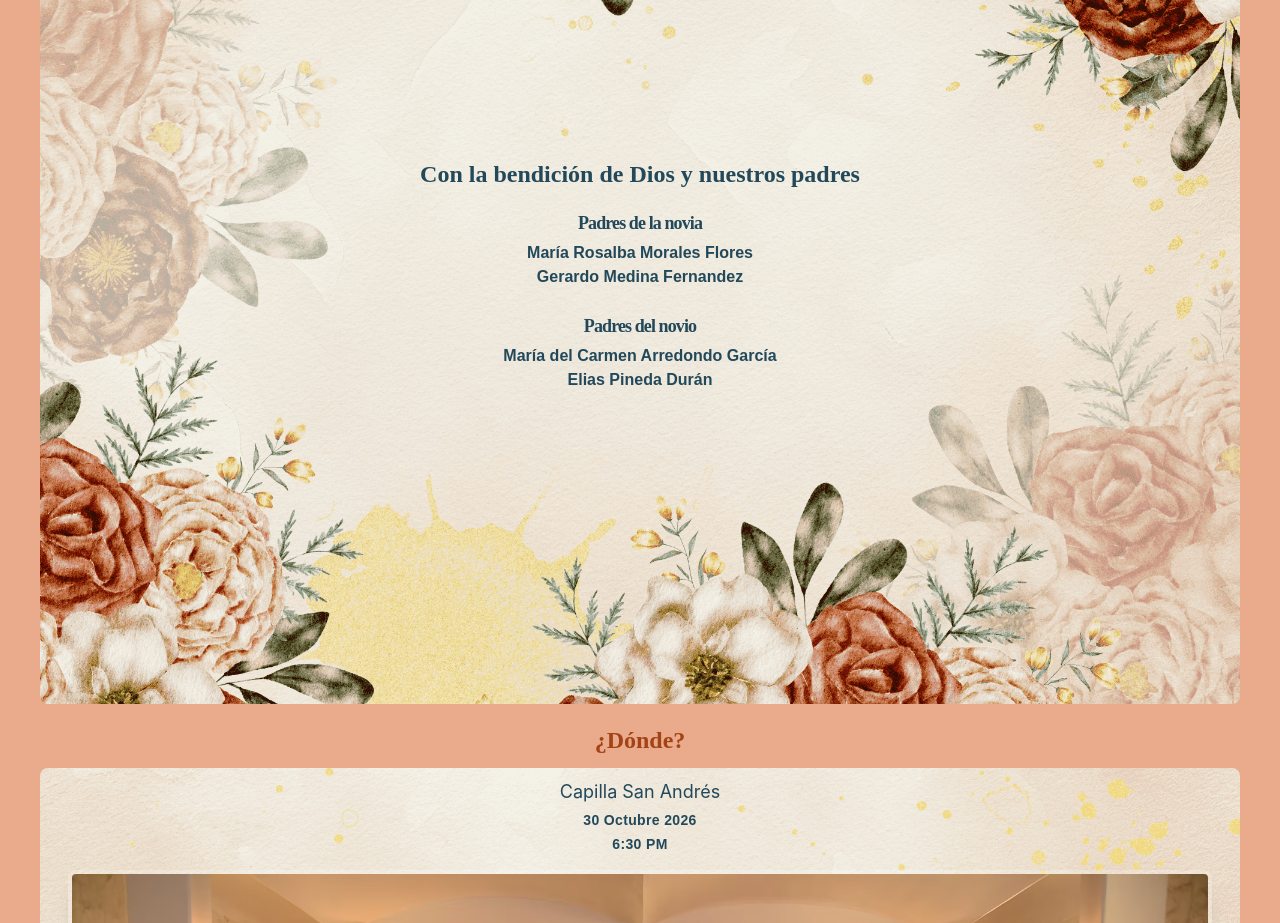
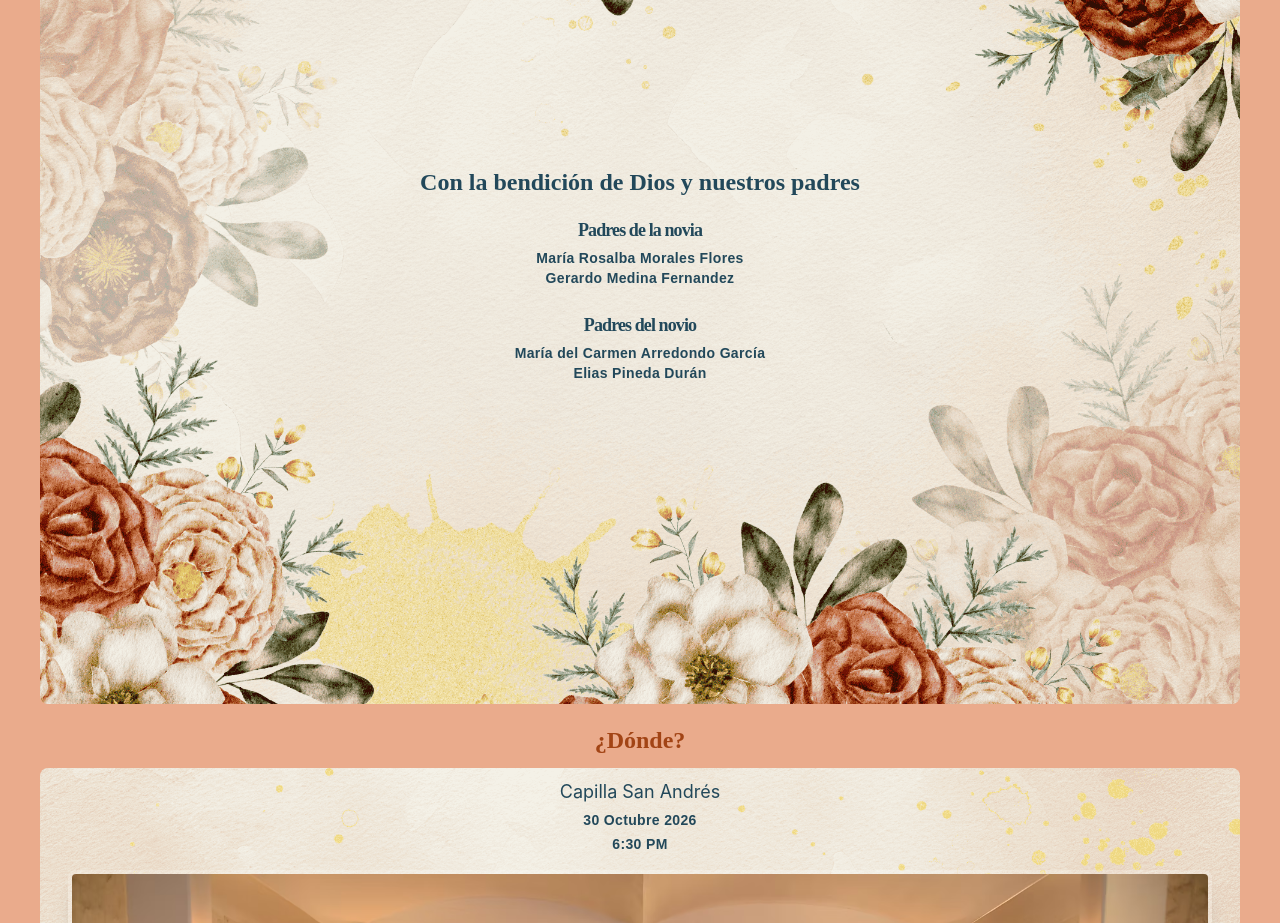
Before and after one commit to SPA07/wedding-invitation, a React (Vite) app: page / in a window 1280 px wide. Shown: the part 2120-3043 px from the top of the page. Built offline with nearby package versions, Linux system fonts and the light colour scheme; a web font is replaced by a local one.

Commit message:
feat: infocard modified

```diff
--- a/src/components/Home.jsx
+++ b/src/components/Home.jsx
@@ -30,26 +30,32 @@ const Home = () => {
         minHeight="min-h-112.5"
         imageClassName="object-cover"
       >
-        <div className="flex flex-col gap-y-5">
-          <h1 className="text-(--color-secondary) text-2xl">
+        {/* Agregamos p-11 aquí para que afecte a todo el contenido interno */}
+        <div className="flex flex-col gap-y-5 p-11 text-center items-center">
+
+          <h1 className="text-(--color-secondary) text-2xl leading-tight">
             Con la bendición de Dios y nuestros padres
           </h1>
 
-          <div className="flex flex-col gap-y-6">
+          <div className="flex flex-col gap-y-6 w-full">
+            {/* PADRES NOVIA */}
             <div className="space-y-1">
               <h2 className="text-(--color-secondary) text-[18px] tracking-tighter">
                 Padres de la novia
               </h2>
-              <p className="text-(--color-secondary) text-base">
+              <p className="text-(--color-secondary) text-sm tracking-wide whitespace-nowrap">
                 María Rosalba Morales Flores <br /> Gerardo Medina Fernandez
               </p>
             </div>
 
+            {/* PADRES NOVIO */}
             <div className="space-y-1">
               <h2 className="text-(--color-secondary) text-[18px] tracking-tighter">
                 Padres del novio
               </h2>
-              <p className="text-(--color-secondary) text-base">
+              {/* Usamos -mx-4 (margen negativo) para recuperar un poco de espacio del p-11
+            solo para este nombre si la pantalla es muy chica */}
+              <p className="text-(--color-secondary) text-sm tracking-tighter sm:tracking-wide min-w-max -mx-4">
                 María del Carmen Arredondo García <br /> Elias Pineda Durán
               </p>
             </div>
@@ -61,11 +67,9 @@ const Home = () => {
         <h2 className="text-[#a24415] text-2xl font-bold">¿Dónde?</h2>
       </div>
 
-      {/* CARD 1 */}
       <InfoCard
         backgroundImage={plantilla4}
         minHeight="min-h-90"
-        // Esta clase object-cover es para el FONDO del card, está bien
         imageClassName="object-cover"
       >
         <h2 className="text-(--color-secondary) text-xl mb-2">
@@ -83,16 +87,13 @@ const Home = () => {
           </p>
         </div>
 
-        {/* IMAGEN DE LA IGLESIA CORREGIDA */}
         <img
           src={iglesia}
           alt="Iglesia"
-          // CAMBIOS AQUÍ: w-[190px] h-[130px] y object-cover
           className="w-190px h-130px object-cover rounded-lg shadow-xl border-4 border-white/20 my-4"
         />
       </InfoCard>
 
-      {/* CARD 2 */}
       <InfoCard
         backgroundImage={plantilla4}
         minHeight="min-h-90"
@@ -106,12 +107,9 @@ const Home = () => {
             Jardín los campos
           </h3>
         </div>
-
-        {/* IMAGEN DEL JARDÍN CORREGIDA */}
         <img
           src={jardin}
           alt="Jardín los campos"
-          // CAMBIOS AQUÍ: w-[190px] h-[130px] y object-cover (exactamente iguales)
           className="w-190px h-130px object-cover rounded-lg shadow-xl border-4 border-white/20 my-4"
         />
       </InfoCard>
```
